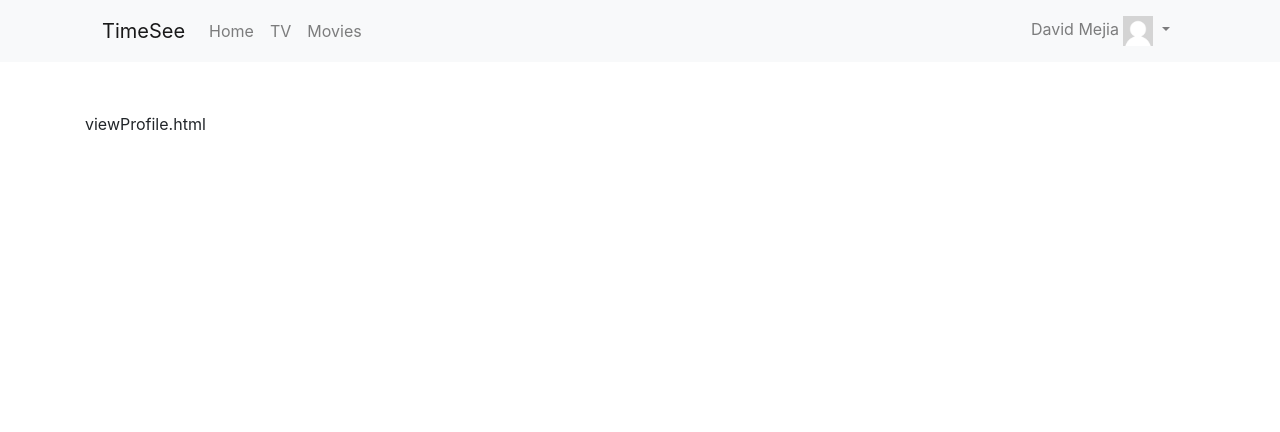
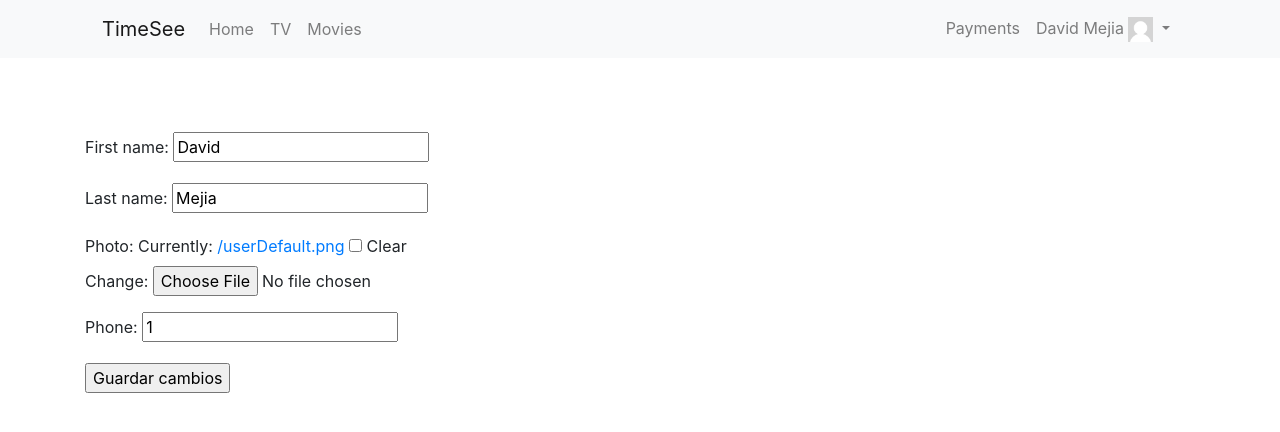
Before and after one commit to dxviidmg/EntertanmentStreaming, a Django app: page /accounts/profile/ in a window 1280 px wide. Shown: the top 432 px of the page. Run offline with Django 3.2, Linux system fonts and the light colour scheme; a user stored in the database is signed in; data comes from the database, SQL or seed files in the repository; both versions use the stored data as it was after the commit; some libraries are stand-ins or nearby versions.

```diff
--- /dev/null
+++ b/accounts/forms.py
@@ -0,0 +1,37 @@
+from django import forms
+from django.contrib.auth.models import User
+from .models import Profile
+
+class UserCreateForm(forms.ModelForm):
+	class Meta:
+		model = User
+		fields = ('first_name', 'last_name', 'email')
+
+	def clean_password2(self):
+		cd = self.cleaned_data
+		if cd['password'] != cd['password2']:
+			raise forms.ValidationError('Los passwords no coicinden')
+		return cd['password2']
+
+#	def clean_username(self):
+#		cd = self.cleaned_data['username']
+#		if User.objects.filter(username=cd).exists():
+#			raise forms.ValidationError("Este usuario ya ha sido registrado")
+#		return cd
+
+	def clean_email(self):
+		cd = self.cleaned_data['email']
+		if User.objects.filter(email=cd).exists():
+			raise forms.ValidationError("Este correo electrónico ya ha sido registrado")
+		return cd
+
+class ProfileCreateForm(forms.ModelForm):
+	class Meta:
+		model = Profile
+		fields = ('photo', 'phone')
+
+class UserUpdateForm(forms.ModelForm):
+
+	class Meta:
+		model = User
+		fields = ('first_name', 'last_name',)
--- a/accounts/templates/accounts/viewProfile.html
+++ b/accounts/templates/accounts/viewProfile.html
@@ -1,6 +1,14 @@
 {%extends 'base.html'%}
 
 {%block content%}
-viewProfile.html
+
+
+<form action="." method="post" enctype="multipart/form-data">
+	<br>
+	{%csrf_token%}
+	{{UserForm.as_p}}
+	{{ProfileForm.as_p}}
+	<input type="submit" value="Guardar cambios">
+</form>
 
 {%endblock content%}
--- a/accounts/views.py
+++ b/accounts/views.py
@@ -1,9 +1,10 @@
-from django.shortcuts import render
+from django.shortcuts import render, redirect
 from django.views.generic import View
 from .models import *
 from django.contrib.auth.forms import PasswordChangeForm
 from django.contrib.auth import update_session_auth_hash
-
+from django.contrib import messages
+from .forms import *
 from django.utils.decorators import method_decorator
 from django.contrib.auth.decorators import login_required
 
@@ -12,13 +13,13 @@ class ViewProfile(View):
 	def get(self, request):
 		template_name = "accounts/viewProfile.html"
 		profile = Profile.objects.get(user=request.user)
-#		UserForm = UserEditForm(instance=request.user)
-#		PerfilForm = PerfilCreateForm(instance=perfil)
+		UserForm = UserUpdateForm(instance=request.user)
+		ProfileForm = ProfileCreateForm(instance=profile)
 
 		context = {
 			'profile': profile,
-#			'UserForm': UserForm,
-#			'PerfilForm': PerfilForm,
+			'UserForm': UserForm,
+			'ProfileForm': ProfileForm,
 		}
 		return render(request,template_name, context)
 #	def post(self, request):
@@ -40,7 +41,7 @@ def change_password(request):
 			user = form.save()
 			update_session_auth_hash(request, user)  # Important!
 			messages.success(request, 'Your password was successfully updated!')
-			return redirect('change_password')
+			return redirect('accounts:change_password')
 		else:
 		    messages.error(request, 'Please correct the error below.')
 	else:
--- a/requirements.txt
+++ b/requirements.txt
@@ -1,2 +1,3 @@
 Django==2.0.1
+Pillow==5.0.0
 pytz==2017.3
--- a/templates/base.html
+++ b/templates/base.html
@@ -41,10 +41,14 @@
     </ul>
 
     <ul class="navbar-nav ml-auto">
+      <li class="nav-item">
+        <a class="nav-link" href="#">Payments</a>
+      </li>
       <li class="nav-item dropdown">
         <a class="nav-link dropdown-toggle" href="#" id="navbarDropdownMenuLink" data-toggle="dropdown" aria-haspopup="true" aria-expanded="false">
           {{request.user.first_name}} {{request.user.last_name}}
-          <img src="{{request.user.profile.photo.url}}" height="30">
+          <img src="{{request.user.profile.photo.url}}" height="
+          25">
         </a>
         <div class="dropdown-menu" aria-labelledby="navbarDropdownMenuLink">
           <a class="dropdown-item" href="{%url 'accounts:ViewProfile'%}">profile</a>
@@ -52,11 +56,12 @@
           <div class="dropdown-divider"></div>
           <a class="dropdown-item" href="{%url 'accounts:logout'%}">logout</a>
         </div>
-{%endif%}
+
       </li>
     </ul>
+  </div>
 
-  </div>
+  {%endif%}
 
   </div>
 </nav>
```
Also changed, not shown: accounts/templates/accounts/change_password.html (+8 -1 lines), db.sqlite3.
